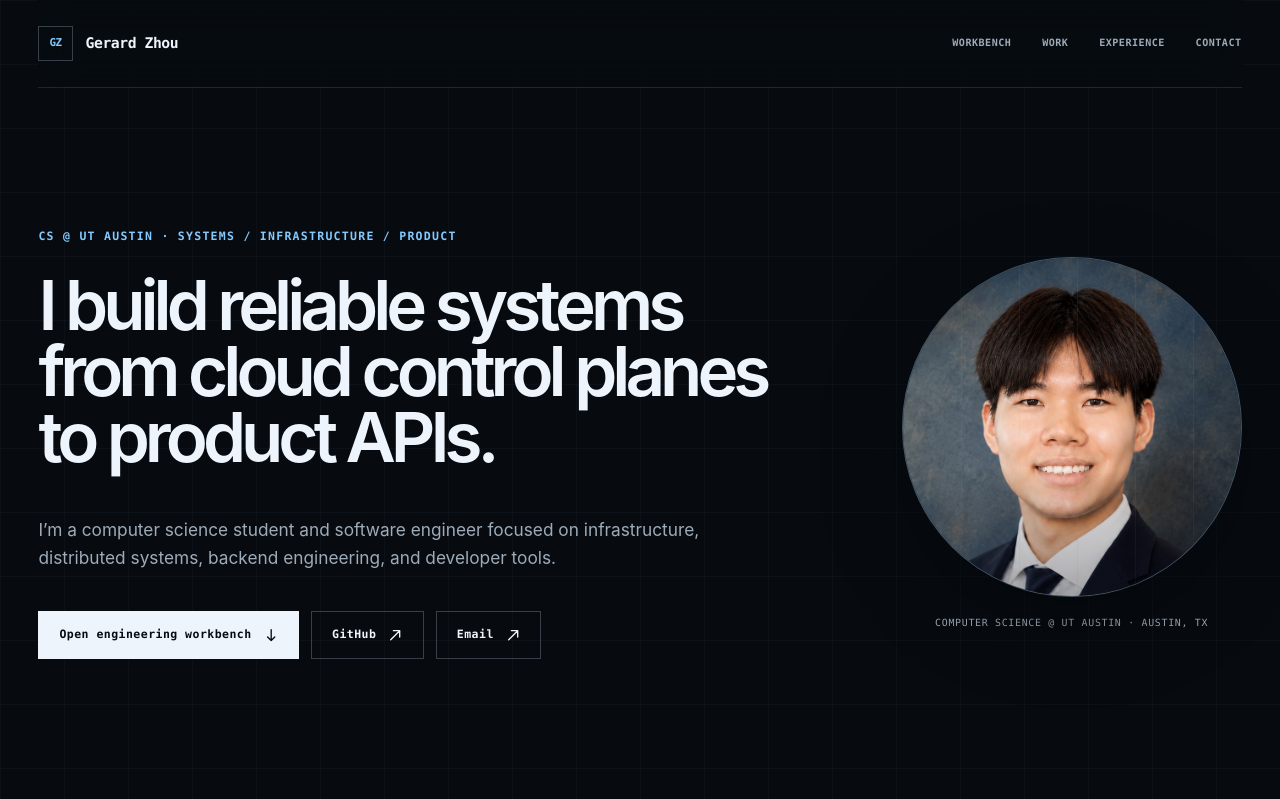
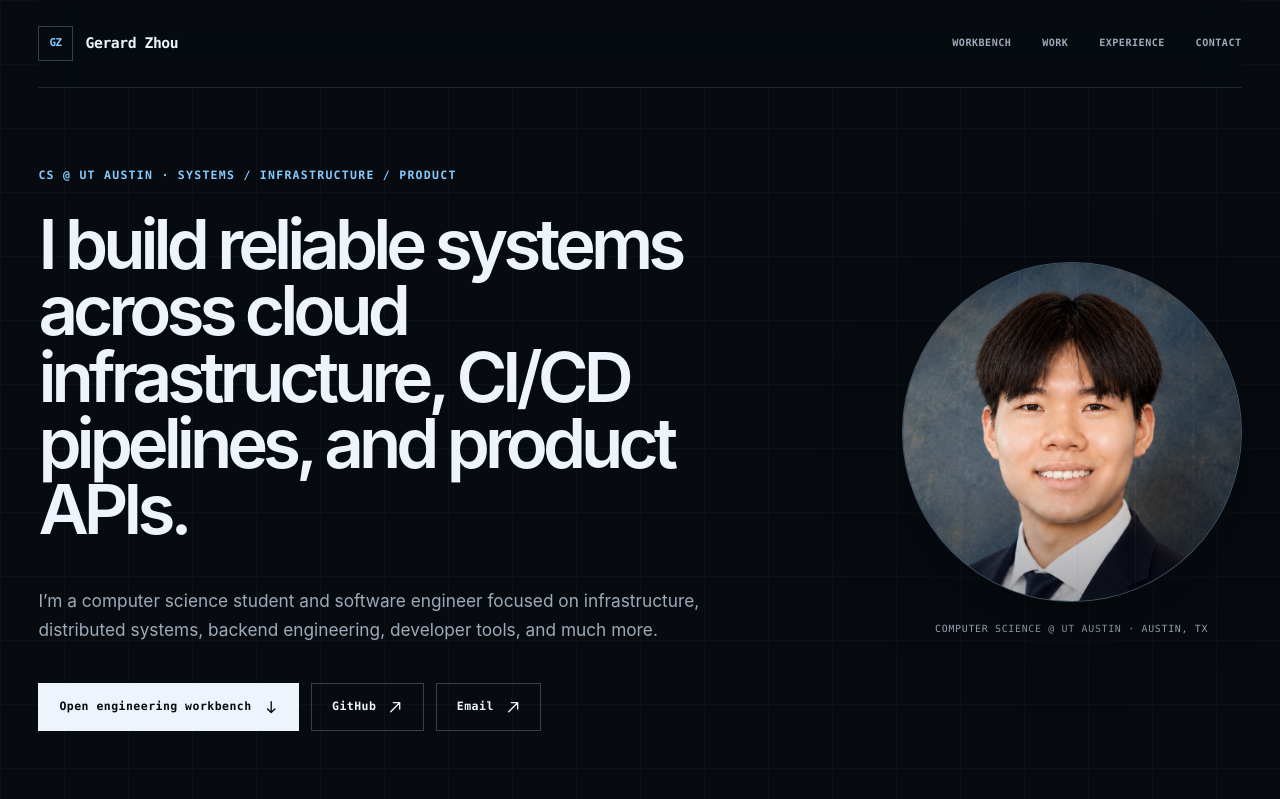
Before and after one commit to GerardZhou/GerardZhou.github.io, a React (Vite) app: page / in a window 1280 px wide. Shown: the top 799 px of the page. Built offline with nearby package versions, Linux system fonts and the light colour scheme.

Commit message:
changing headline

```diff
--- a/src/portfolioData.ts
+++ b/src/portfolioData.ts
@@ -97,9 +97,9 @@ export interface ProofPoint {
 export const profile = {
   name: "Gerard Zhou",
   eyebrow: "CS @ UT Austin · Systems / Infrastructure / Product",
-  headline: "I build reliable systems from cloud control planes to product APIs.",
+  headline: "I build reliable systems across cloud infrastructure, CI/CD pipelines, and product APIs.",
   introduction:
-    "I’m a computer science student and software engineer focused on infrastructure, distributed systems, backend engineering, and developer tools.",
+    "I’m a computer science student and software engineer focused on infrastructure, distributed systems, backend engineering, developer tools, and much more.",
   location: "Austin, Texas",
   portraitSrc: "/gerard-zhou-headshot.jpg",
 } as const;
```
